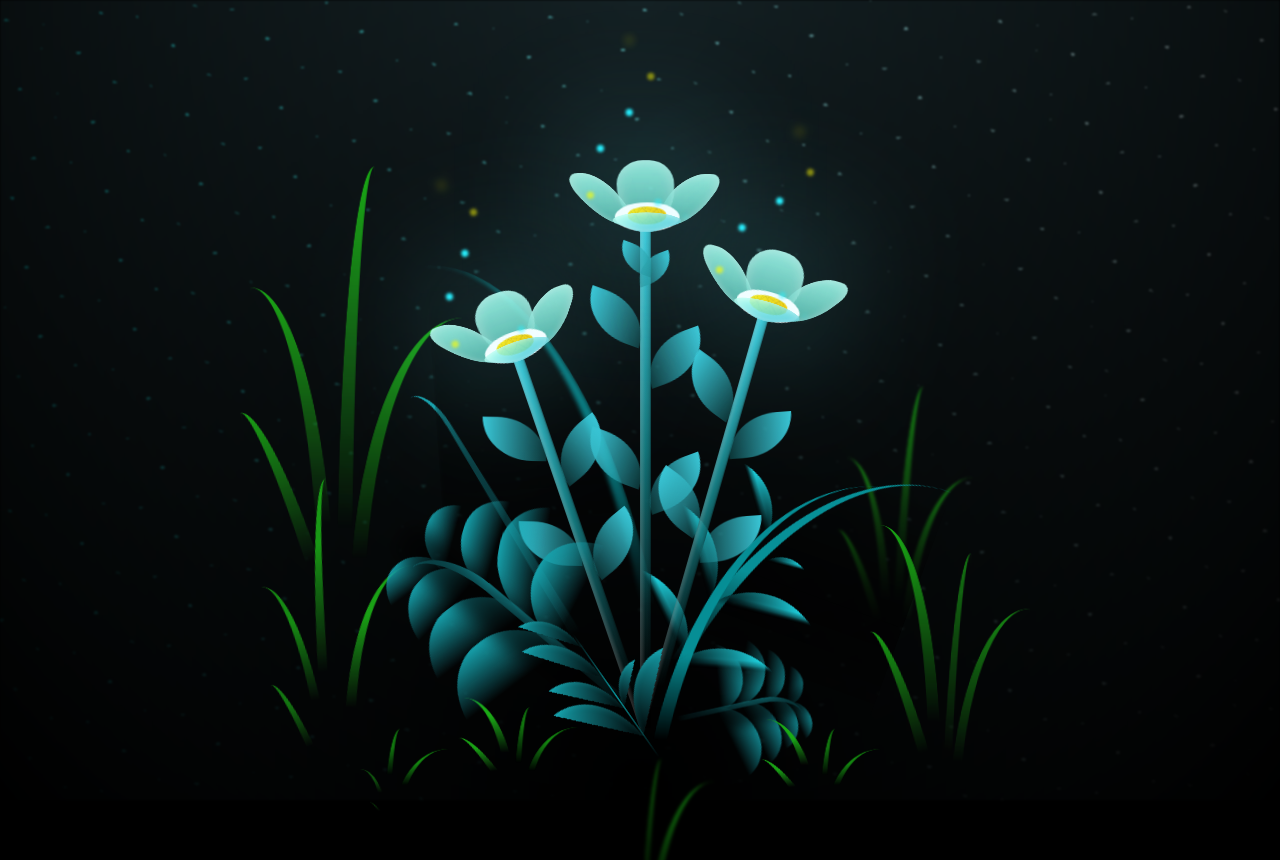
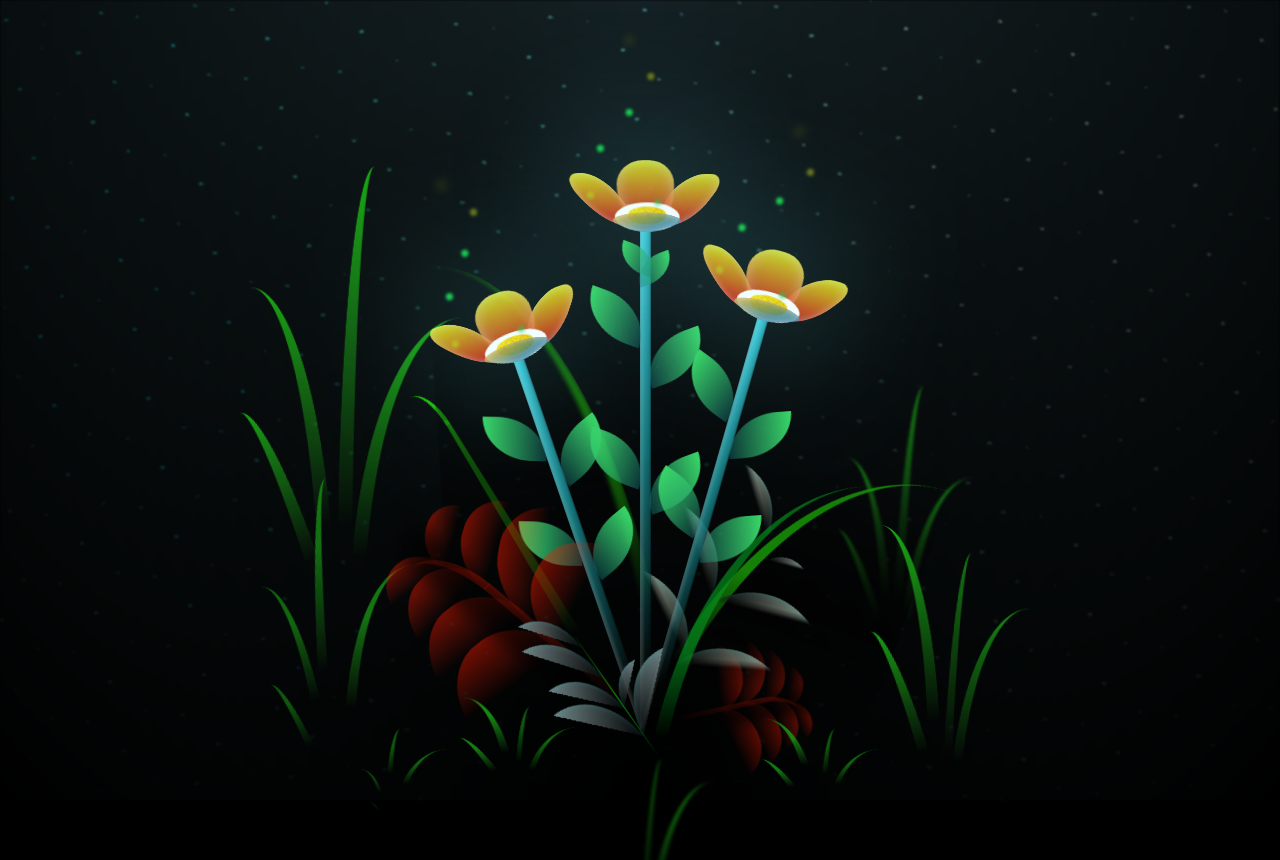
Before and after one commit to reqtailee/reqtailee.github.io, a plain HTML site: page flower.html in a window 1280 px wide. Shown: the top 860 px of the page. Drawn offline with Linux system fonts and the light colour scheme.

Commit message:
Add files via upload

```diff
--- a/css/main.css
+++ b/css/main.css
@@ -164,8 +164,8 @@ body {
   width: 8vmin;
   height: 11vmin;
   border-radius: 51% 49% 47% 53%/44% 45% 55% 69%;
-  background-color: #a7ffee;
-  background-image: linear-gradient(to top, #54b8aa, #a7ffee);
+  background-color: #28801c;
+  background-image: linear-gradient(to top, #d61414, #e3eb12);
   transform-origin: bottom center;
   opacity: 0.9;
   box-shadow: inset 0 0 2vmin rgba(255, 255, 255, 0.5);
@@ -185,7 +185,7 @@ body {
   transform-origin: bottom left;
   border-radius: 4vmin 10vmin 4vmin 4vmin;
   transform: translate(0%, 18%) rotateX(70deg) rotate(-43deg);
-  background-image: linear-gradient(to top, #39c6d6, #a7ffee);
+  background-image: linear-gradient(to top, #1774a0, #bca333);
   z-index: 1;
   opacity: 0.8;
 }
@@ -227,7 +227,7 @@ body {
   height: var(--h);
   border-top-right-radius: var(--h);
   border-bottom-left-radius: var(--h);
-  background-image: linear-gradient(to top, rgba(20, 117, 122, 0.4), #39c6d6);
+  background-image: linear-gradient(to top, rgba(20, 117, 122, 0.4), #39d668);
 }
 .flower__line__leaf--1 {
   transform: rotate(70deg) rotateY(30deg);
@@ -264,14 +264,14 @@ body {
   bottom: 0vmin;
   width: 1vmin;
   height: 1vmin;
-  background-color: rgb(255, 251, 0);
+  background-color: rgb(189, 205, 20);
   border-radius: 50%;
   filter: blur(0.2vmin);
   -webkit-animation: light-ans 4s linear infinite backwards;
           animation: light-ans 4s linear infinite backwards;
 }
 .flower__light:nth-child(odd) {
-  background-color: #23f0ff;
+  background-color: #15c948;
 }
 .flower__light--1 {
   left: -2vmin;
@@ -314,7 +314,7 @@ body {
           animation-delay: 3.5s;
 }
 .flower__grass {
-  --c: #159faa;
+  --c: #fb190071;
   --line-w: 1.5vmin;
   position: absolute;
   bottom: 12vmin;
@@ -536,7 +536,7 @@ body {
 .flower__g-long {
   --w: 2vmin;
   --h: 6vmin;
-  --c: #159faa;
+  --c: #24ff07ba;
   position: absolute;
   bottom: 10vmin;
   left: -3vmin;
@@ -592,7 +592,7 @@ body {
   width: 30vmin;
   height: 50vmin;
   border-top-left-radius: 100%;
-  border-left: 2vmin solid #079097;
+  border-left: 2vmin solid #189707d8;
   background-image: linear-gradient(to bottom, transparent, var(--dark-color) 60%);
   -webkit-mask-image: linear-gradient(to top, transparent 30%, #079097 60%);
 }
@@ -672,7 +672,7 @@ body {
 .flower__g-front__line {
   width: 0.3vmin;
   height: 20vmin;
-  background-image: linear-gradient(to top, transparent, #079097, transparent 100%);
+  background-image: linear-gradient(to top, transparent, #0c9707c3, transparent 100%);
   position: relative;
 }
 .flower__g-front__leaf-wrapper {
@@ -780,9 +780,9 @@ body {
   height: 10vmin;
   border-radius: 100% 0% 0% 100%/100% 100% 0% 0%;
   box-shadow: inset 0 2px 1vmin hsla(184deg, 97%, 58%, 0.2);
-  background-image: linear-gradient(to bottom left, transparent, var(--dark-color)), linear-gradient(to bottom right, #159faa 50%, transparent 50%, transparent);
-  -webkit-mask-image: linear-gradient(to bottom right, #159faa 50%, transparent 50%, transparent);
-  mask-image: linear-gradient(to bottom right, #159faa 50%, transparent 50%, transparent);
+  background-image: linear-gradient(to bottom left, transparent, var(--dark-color)), linear-gradient(to bottom right, #88a0a2 50%, transparent 50%, transparent);
+  -webkit-mask-image: linear-gradient(to bottom right, #37c613c4 50%, transparent 50%, transparent);
+  mask-image: linear-gradient(to bottom right, #0ca435d0 50%, transparent 50%, transparent);
 }
 .flower__g-fr {
   position: absolute;
@@ -813,8 +813,8 @@ body {
   width: 30vmin;
   height: 50vmin;
   border-top-left-radius: 100%;
-  border-left: 2vmin solid #079097;
-  -webkit-mask-image: linear-gradient(to top, transparent 25%, #079097 50%);
+  border-left: 2vmin solid #079721ce;
+  -webkit-mask-image: linear-gradient(to top, transparent 25%, #119707cf 50%);
   position: relative;
   z-index: 1;
 }
@@ -826,8 +826,8 @@ body {
   height: 10vmin;
   border-radius: 100% 0% 0% 100%/100% 100% 0% 0%;
   box-shadow: inset 0 2px 1vmin hsla(184deg, 97%, 58%, 0.2);
-  background-image: linear-gradient(to bottom left, transparent, var(--dark-color) 98%), linear-gradient(to bottom right, #23f0ff 45%, transparent 50%, transparent);
-  -webkit-mask-image: linear-gradient(135deg, #159faa 40%, transparent 50%, transparent);
+  background-image: linear-gradient(to bottom left, transparent, var(--dark-color) 98%), linear-gradient(to bottom right, #ccdec9c1 45%, transparent 50%, transparent);
+  -webkit-mask-image: linear-gradient(135deg, #42bb16e4 40%, transparent 50%, transparent);
 }
 .flower__g-fr__leaf--1 {
   left: 20vmin;
@@ -956,7 +956,7 @@ body {
   transform: scale(0.8) rotate(-5deg);
 }
 .long-g--1 .leaf {
-  -webkit-mask-image: linear-gradient(to top, transparent 40%, #079097 80%) !important;
+  -webkit-mask-image: linear-gradient(to top, transparent 40%, #159707ba 80%) !important;
 }
 .long-g--1 .leaf--1 {
   --w: 5vmin;
@@ -971,7 +971,7 @@ body {
   transform: scale(0.6) rotateX(60deg);
 }
 .long-g--2 .leaf, .long-g--3 .leaf {
-  -webkit-mask-image: linear-gradient(to top, transparent 50%, #079097 80%) !important;
+  -webkit-mask-image: linear-gradient(to top, transparent 50%, #1fb408c0 80%) !important;
 }
 .long-g--2 .leaf--1, .long-g--3 .leaf--1 {
   left: -1vmin;
@@ -982,7 +982,7 @@ body {
   bottom: 0vmin;
 }
 .long-g--3 .leaf {
-  -webkit-mask-image: linear-gradient(to top, transparent 40%, #079097 80%) !important;
+  -webkit-mask-image: linear-gradient(to top, transparent 40%, #119707ca 80%) !important;
 }
 .long-g--4 {
   left: 25vmin;
@@ -991,7 +991,7 @@ body {
   transform: scale(0.6) rotateX(60deg);
 }
 .long-g--4 .leaf {
-  -webkit-mask-image: linear-gradient(to top, transparent 50%, #079097 80%) !important;
+  -webkit-mask-image: linear-gradient(to top, transparent 50%, #079724c2 80%) !important;
 }
 .long-g--5 {
   left: 42vmin;
```
